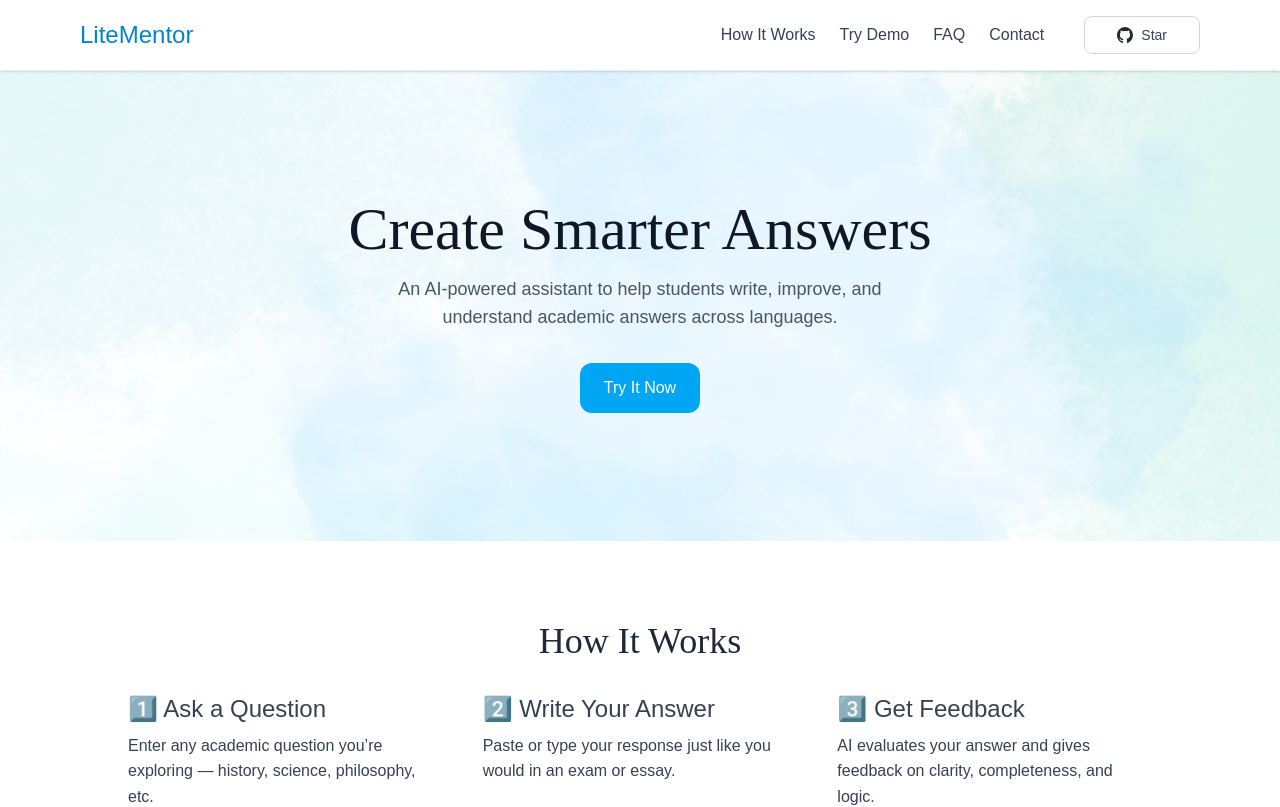
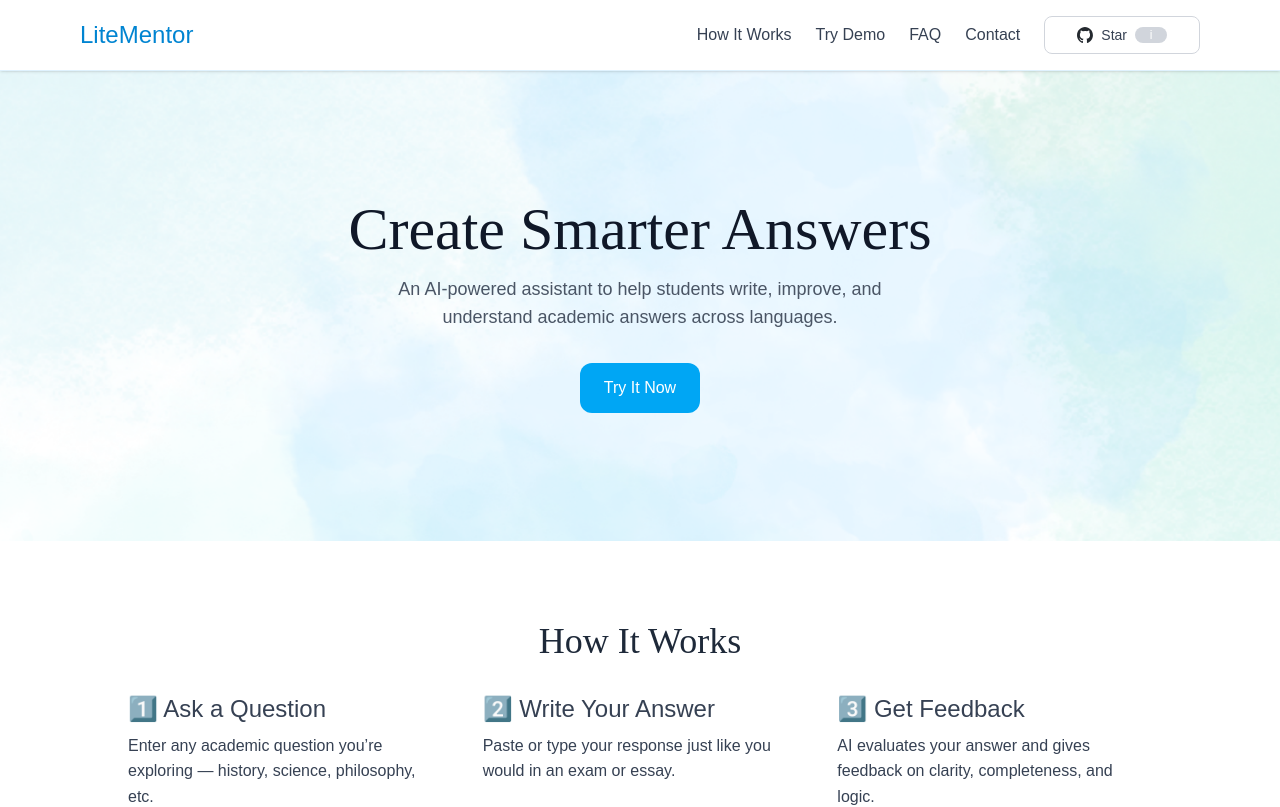
Before and after one commit to kashewknutt/litementorai, a Next.js app in the folder frontend/: page / in a window 1280 px wide. Shown: the top 807 px of the page. Built offline with nearby package versions, Linux system fonts and the light colour scheme; a web font is replaced by a local one.

Commit message:
added tooltip

```diff
--- a/frontend/src/components/Navbar.tsx
+++ b/frontend/src/components/Navbar.tsx
@@ -18,13 +18,19 @@ export default function Navbar() {
           <Link href="#faq" className="hover:text-sky-500">FAQ</Link>
           <Link href="#contact" className="hover:text-sky-500">Contact</Link>
           <a
-            href="https://github.com/kashewknutt/litementorai"
-            target="_blank"
-            rel="noopener noreferrer"
-            className="ml-4 flex items-center gap-2 px-8 py-2 border border-gray-300 rounded-lg transition duration-300 hover:bg-sky-100/30"
+          href="https://github.com/kashewknutt/reddit_persona_scrapper"
+          target="_blank"
+          rel="noopener noreferrer"
+          className="flex items-center gap-2 px-8 py-2 border border-gray-300 rounded-lg transition duration-300 hover:bg-emerald-300/30 relative group"
           >
-            <Image src="/github.svg" alt="GitHub" width={16} height={16} />
-            <span className="text-sm text-gray-700">Star</span>
+          <Image src="/github.svg" alt="GitHub" width={16} height={16} />
+          <span className="text-sm text-gray-700">Star</span>
+          <div className="w-8 h-4 bg-gray-300 text-white text-xs flex items-center justify-center rounded-full cursor-pointer group-hover:bg-gray-400">
+            i
+          </div>
+          <div className="absolute bottom-[-80px] w-full left-1/2 transform -translate-x-1/2 bg-gray-700 text-white text-xs rounded-md px-2 py-1 opacity-0 group-hover:opacity-100 transition-opacity">
+            It would mean a lot if you starred the repo on GitHub! Show your support!
+          </div>
           </a>
         </div>
         <button onClick={() => setMenuOpen(!menuOpen)} className="md:hidden">
```
